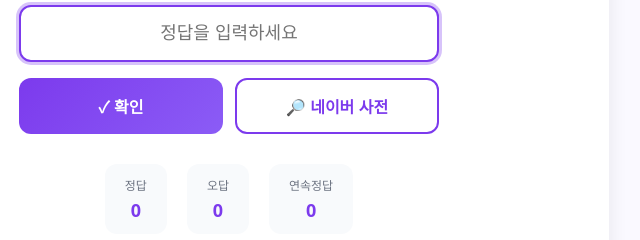
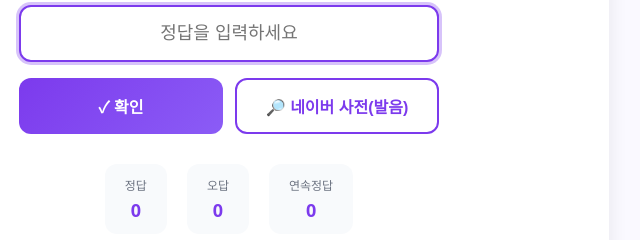
Before and after one commit to hujimaki/vocatest, a plain HTML site: page index.html in a window 1280 px wide. Both pictures are taken after a click on the button "🚀 테스트 시작하기". Shown: the part 346-586 px from the top of the page, 411-1051 px from the left. Drawn offline with Linux system fonts and the light colour scheme.

Commit message:
Update index.html

```diff
--- a/index.html
+++ b/index.html
@@ -82,7 +82,7 @@
       <input type="text" id="answerInput" class="answer-input" placeholder="정답을 입력하세요">
       <div class="answer-buttons">
         <button id="checkBtn">✓ 확인</button>
-        <button id="speakBtn" class="secondary">🔎 네이버 사전</button>
+        <button id="speakBtn" class="secondary">🔎 네이버 사전(발음)</button>
       </div>
     </div>
 
```
